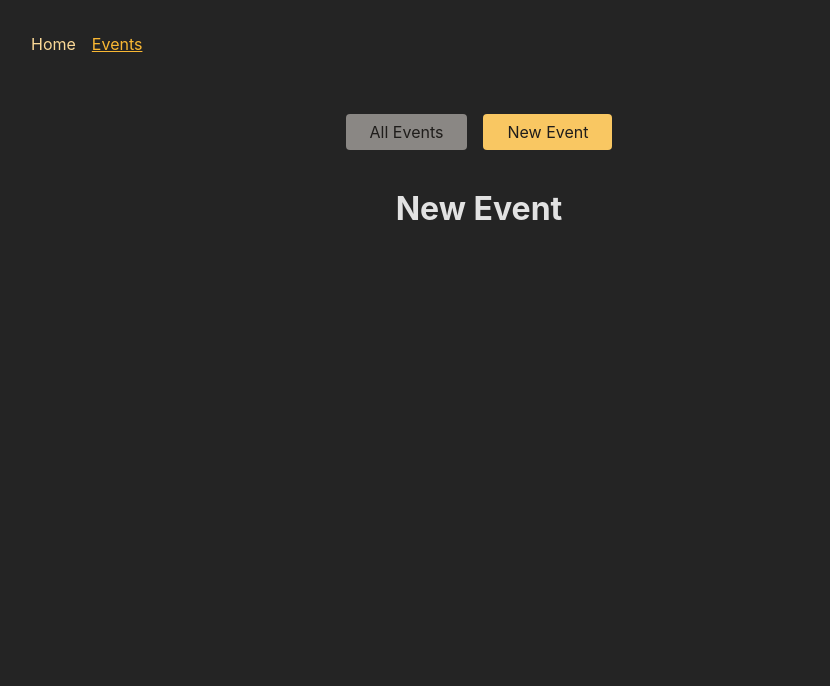
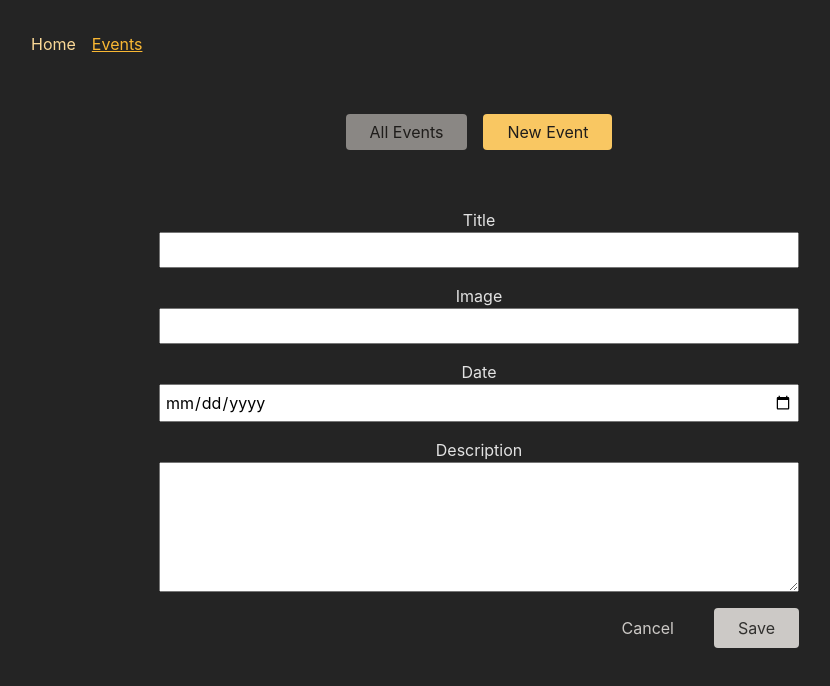
Before and after one commit to Oxana2014/EventSPA, a React (Create React App) app in the folder frontend/: page /events/new in a window 1280 px wide. Shown: the top 686 px of the page, without its empty margins (161-991 px from the left). Built offline with nearby package versions, Linux system fonts and the light colour scheme.

Commit message:
Add form to edit event and new event

```diff
--- a/frontend/src/App.js
+++ b/frontend/src/App.js
@@ -46,14 +46,21 @@
           path: "events",
           element: <EventsLayout />,
           children: [
-            { path: "", element: <EventsPage />, loader: eventsLoader },
+            { index: true, element: <EventsPage />, loader: eventsLoader },
             {
               path: ":id",
-              element: <EventDetailPage />,
+              id: 'event-detail',
               loader: eventDetailLoader,
+              children: [
+                {
+                  index: true,
+                  element: <EventDetailPage />,
+                },
+                { path: "edit", element: <EditEventPage /> },
+              ],
             },
+
             { path: "new", element: <NewEventPage /> },
-            { path: ":id/edit", element: <EditEventPage /> },
           ],
         },
       ],
--- a/frontend/src/components/EventForm.js
+++ b/frontend/src/components/EventForm.js
@@ -12,19 +12,19 @@
     <form className={classes.form}>
       <p>
         <label htmlFor="title">Title</label>
-        <input id="title" type="text" name="title" required />
+        <input id="title" type="text" name="title" required defaultValue={event ? event.title : ''} />
       </p>
       <p>
         <label htmlFor="image">Image</label>
-        <input id="image" type="url" name="image" required />
+        <input id="image" type="url" name="image" required defaultValue={event ? event.image : ''}/>
       </p>
       <p>
         <label htmlFor="date">Date</label>
-        <input id="date" type="date" name="date" required />
+        <input id="date" type="date" name="date" required defaultValue={event ? event.date : ''}/>
       </p>
       <p>
         <label htmlFor="description">Description</label>
-        <textarea id="description" name="description" rows="5" required />
+        <textarea id="description" name="description" rows="5" required defaultValue={event ? event.description : ''}/>
       </p>
       <div className={classes.actions}>
         <button type="button" onClick={cancelHandler}>
--- a/frontend/src/components/EventItem.js
+++ b/frontend/src/components/EventItem.js
@@ -1,3 +1,5 @@
+import {Link} from 'react-router-dom'
+
 import classes from './EventItem.module.css';
 
 function EventItem({ event }) {
@@ -12,7 +14,7 @@
       <time>{event.date}</time>
       <p>{event.description}</p>
       <menu className={classes.actions}>
-        <a href="edit">Edit</a>
+        <Link to="edit">Edit</Link>
         <button onClick={startDeleteHandler}>Delete</button>
       </menu>
     </article>
--- a/frontend/src/pages/EditEvent.js
+++ b/frontend/src/pages/EditEvent.js
@@ -1,3 +1,8 @@
+import { useRouteLoaderData } from 'react-router-dom'
+import EventForm from'../components/EventForm'
+
 export default function EditEventPage() {
-    return <h1>Edit Event</h1>
+   const data =  useRouteLoaderData('event-detail')
+
+    return <EventForm  event={data.event}/>
 }
--- a/frontend/src/pages/EventDetail.js
+++ b/frontend/src/pages/EventDetail.js
@@ -1,9 +1,9 @@
-import { useLoaderData, json } from "react-router-dom";
+import { useRouteLoaderData, json } from "react-router-dom";
 import EventItem from "../components/EventItem";
 
 export default function EventDetailPage() {
   //   const params = useParams(); what is in browser
-  const data = useLoaderData();
+  const data = useRouteLoaderData('event-detail');
   return <EventItem event={data.event} />;
 }
 
--- a/frontend/src/pages/NewEvent.js
+++ b/frontend/src/pages/NewEvent.js
@@ -1,3 +1,6 @@
+import EventForm from "../components/EventForm"
+
 export default function NewEventPage() {
-    return <h1>New Event</h1>
+
+    return <EventForm />
 }
```
